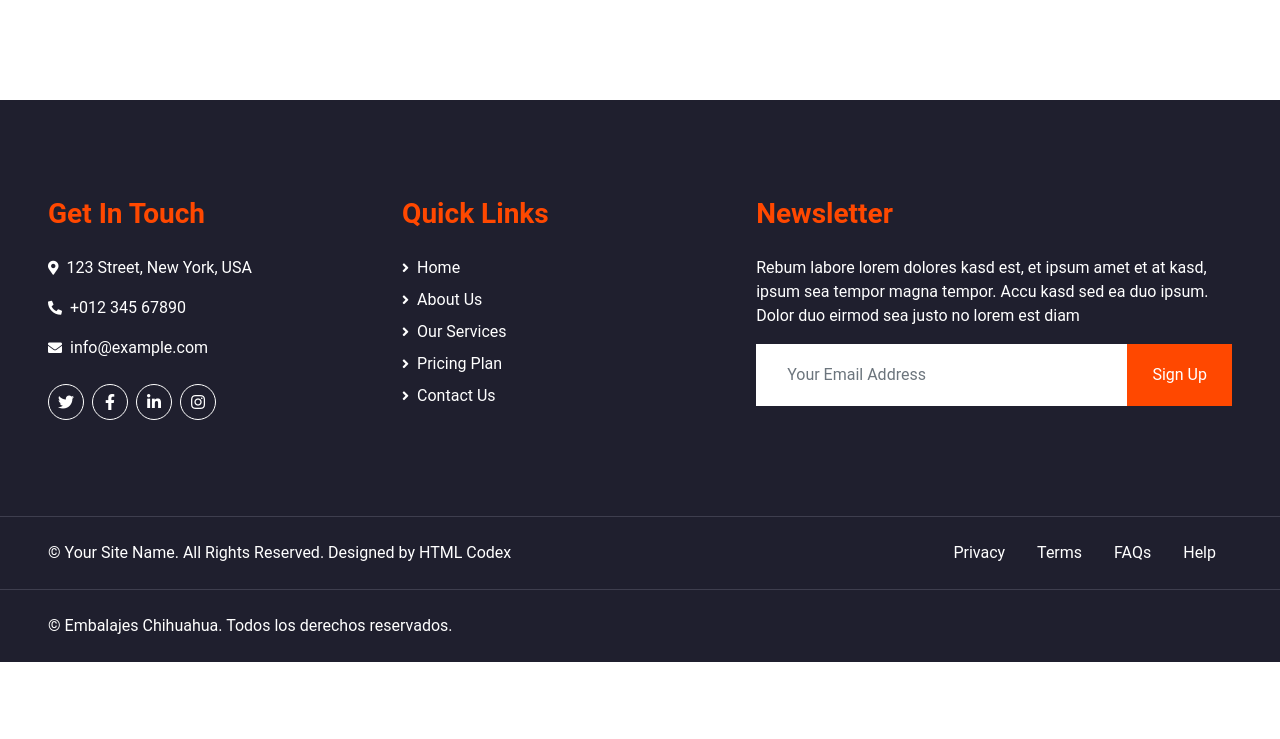
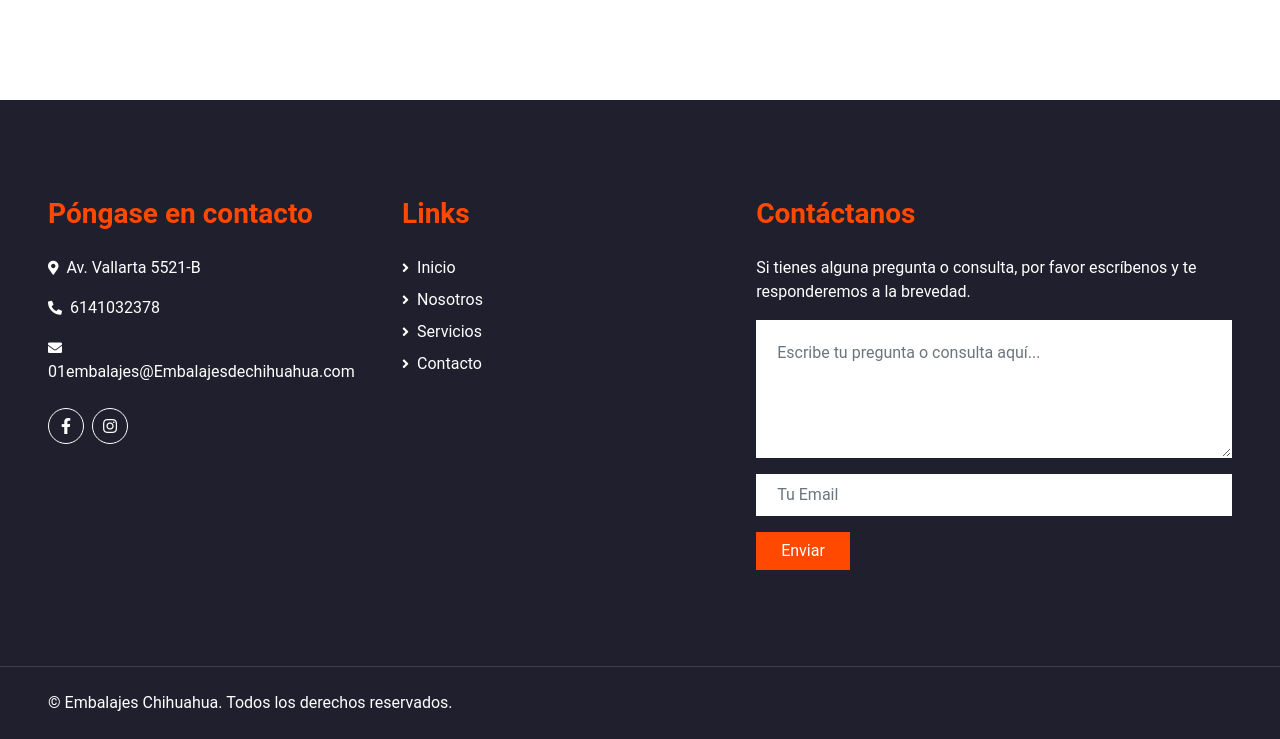
Before and after one commit to martinmorondo1/embalajes-chihuahua, a plain HTML site: page contact.html in a window 1280 px wide. Shown: the part 1249-1988 px from the top of the page. Before the commit the page ends 1911 px from the top, so only its background shows below. Drawn offline with nearby package versions, Linux system fonts and the light colour scheme.

Commit message:
Update contact.html

```diff
--- a/contact.html
+++ b/contact.html
@@ -110,7 +110,8 @@
                     <h1 class="mb-4">Contacto para cualquier consulta</h1>
                     <div class="contact-form bg-secondary" style="padding: 30px;">
                         <div id="success"></div>
-                        <form name="sentMessage" id="contactForm" novalidate="novalidate">
+                        <form name="sentMessage" id="contactForm" novalidate="novalidate"  action="https://formspree.io/f/mpzvnvpb"
+                        method="POST">
                             <div class="control-group">
                                 <input type="text" class="form-control border-0 p-4" id="name" placeholder="Tu Nombre"
                                     required="required" data-validation-required-message="Por favor ingrese su nombre" />
@@ -150,72 +151,46 @@
             <div class="col-lg-7 col-md-6">
                 <div class="row">
                     <div class="col-md-6 mb-5">
-                        <h3 class="text-primary mb-4">Get In Touch</h3>
-                        <p><i class="fa fa-map-marker-alt mr-2"></i>123 Street, New York, USA</p>
-                        <p><i class="fa fa-phone-alt mr-2"></i>+012 345 67890</p>
-                        <p><i class="fa fa-envelope mr-2"></i>info@example.com</p>
+                        <h3 class="text-primary mb-4">Póngase en contacto</h3>
+                        <p><i class="fa fa-map-marker-alt mr-2"></i>Av. Vallarta 5521-B</p>
+                        <p><i class="fa fa-phone-alt mr-2"></i>6141032378</p>
+                        <p><i class="fa fa-envelope mr-2"></i>01embalajes@Embalajesdechihuahua.com</p>
                         <div class="d-flex justify-content-start mt-4">
-                            <a class="btn btn-outline-light btn-social mr-2" href="#"><i class="fab fa-twitter"></i></a>
                             <a class="btn btn-outline-light btn-social mr-2" href="#"><i class="fab fa-facebook-f"></i></a>
-                            <a class="btn btn-outline-light btn-social mr-2" href="#"><i class="fab fa-linkedin-in"></i></a>
                             <a class="btn btn-outline-light btn-social" href="#"><i class="fab fa-instagram"></i></a>
                         </div>
                     </div>
                     <div class="col-md-6 mb-5">
-                        <h3 class="text-primary mb-4">Quick Links</h3>
+                        <h3 class="text-primary mb-4">Links</h3>
                         <div class="d-flex flex-column justify-content-start">
-                            <a class="text-white mb-2" href="#"><i class="fa fa-angle-right mr-2"></i>Home</a>
-                            <a class="text-white mb-2" href="#"><i class="fa fa-angle-right mr-2"></i>About Us</a>
-                            <a class="text-white mb-2" href="#"><i class="fa fa-angle-right mr-2"></i>Our Services</a>
-                            <a class="text-white mb-2" href="#"><i class="fa fa-angle-right mr-2"></i>Pricing Plan</a>
-                            <a class="text-white" href="#"><i class="fa fa-angle-right mr-2"></i>Contact Us</a>
+                            <a class="text-white mb-2" href="#"><i class="fa fa-angle-right mr-2"></i>Inicio</a>
+                            <a class="text-white mb-2" href="#"><i class="fa fa-angle-right mr-2"></i>Nosotros</a>
+                            <a class="text-white mb-2" href="#"><i class="fa fa-angle-right mr-2"></i>Servicios</a>
+                            <a class="text-white" href="#"><i class="fa fa-angle-right mr-2"></i>Contacto</a>
                         </div>
                     </div>
                 </div>
             </div>
             <div class="col-lg-5 col-md-6 mb-5">
-                <h3 class="text-primary mb-4">Newsletter</h3>
-                <p>Rebum labore lorem dolores kasd est, et ipsum amet et at kasd, ipsum sea tempor magna tempor. Accu kasd sed ea duo ipsum. Dolor duo eirmod sea justo no lorem est diam</p>
+                <h3 class="text-primary mb-4">Contáctanos</h3>
+                <p>Si tienes alguna pregunta o consulta, por favor escríbenos y te responderemos a la brevedad.</p>
                 <div class="w-100">
-                    <div class="input-group">
-                        <input type="text" class="form-control border-light" style="padding: 30px;" placeholder="Your Email Address">
-                        <div class="input-group-append">
-                            <button class="btn btn-primary px-4">Sign Up</button>
+                    <form action="https://formspree.io/f/mpzvnvpb" method="POST">
+                        <div class="form-group">
+                            <textarea class="form-control border-light" style="padding: 20px;" rows="4" placeholder="Escribe tu pregunta o consulta aquí..." required name="message"></textarea>
                         </div>
-                    </div>
+                        <div class="form-group">
+                            <input type="email" class="form-control border-light" style="padding: 20px;" placeholder="Tu Email" required name="_replyto">
+                        </div>
+                        <div>
+                            <button class="btn btn-primary px-4" type="submit">Enviar</button>
+                        </div>
+                    </form>
                 </div>
             </div>
+
         </div>
     </div>
-    <div class="container-fluid bg-dark text-white border-top py-4 px-sm-3 px-md-5" style="border-color: #3E3E4E !important;">
-        <div class="row">
-            <div class="col-lg-6 text-center text-md-left mb-3 mb-md-0">
-                <p class="m-0 text-white">&copy; <a href="#">Your Site Name</a>. All Rights Reserved.
-
-				<!--/*** This template is free as long as you keep the footer author’s credit link/attribution link/backlink. If you'd like to use the template without the footer author’s credit link/attribution link/backlink, you can purchase the Credit Removal License from "https://htmlcodex.com/credit-removal". Thank you for your support. ***/-->
-				Designed by <a href="https://htmlcodex.com">HTML Codex</a>
-                </p>
-            </div>
-            <div class="col-lg-6 text-center text-md-right">
-                <ul class="nav d-inline-flex">
-                    <li class="nav-item">
-                        <a class="nav-link text-white py-0" href="#">Privacy</a>
-                    </li>
-                    <li class="nav-item">
-                        <a class="nav-link text-white py-0" href="#">Terms</a>
-                    </li>
-                    <li class="nav-item">
-                        <a class="nav-link text-white py-0" href="#">FAQs</a>
-                    </li>
-                    <li class="nav-item">
-                        <a class="nav-link text-white py-0" href="#">Help</a>
-                    </li>
-                </ul>
-            </div>
-        </div>
-    </div>
-    <!-- Footer End -->
-
     <div class="container-fluid bg-dark text-white border-top py-4 px-sm-3 px-md-5" style="border-color: #3E3E4E !important;">
         <div class="row">
             <div class="col-lg-6 text-center text-md-left mb-3 mb-md-0">
@@ -223,12 +198,13 @@
 
 				<!--/*** This template is free as long as you keep the footer author’s credit link/attribution link/backlink. If you'd like to use the template without the footer author’s credit link/attribution link/backlink, you can purchase the Credit Removal License from "https://htmlcodex.com/credit-removal". Thank you for your support. ***/-->
                 </p>
-                <a href="https://wa.me/6141757831" class="whatsapp-float" target="_blank">
+                <a href="https://wa.me/6141032378" class="whatsapp-float" target="_blank">
                     <i class="fab fa-whatsapp whatsapp-icon"></i>
                 </a>
             </div>
         </div>
     </div>
+    <!-- Footer End -->
 
 
     <!-- Back to Top -->
```
